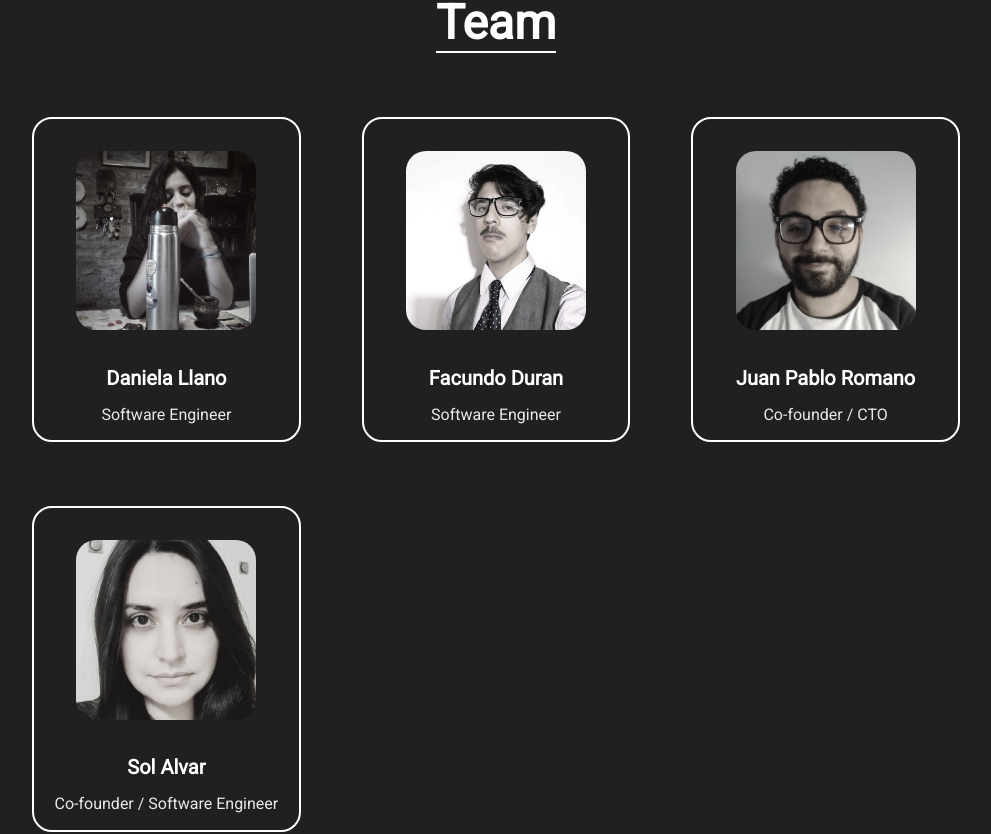
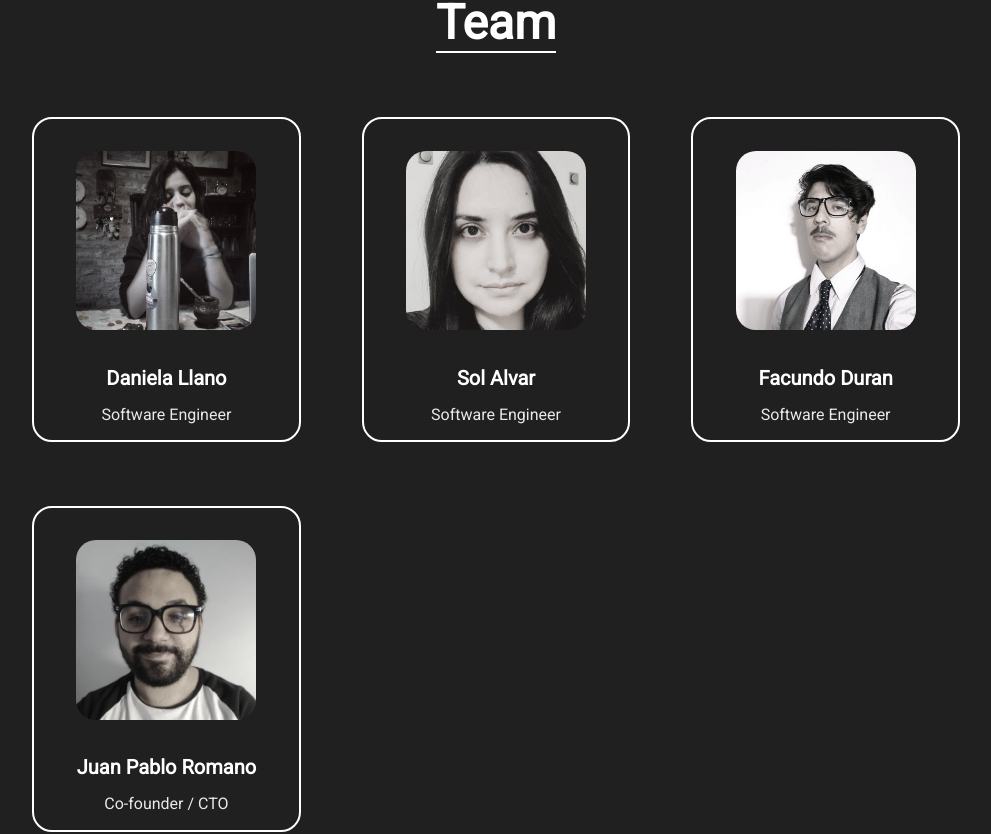
Before and after one commit to mlab-ar/site2022, a React (Create React App) app: page / in a window 1280 px wide. Shown: the part 4727-5561 px from the top of the page, without its empty margins (144-1135 px from the left). Built offline with nearby package versions, Linux system fonts and the light colour scheme; a web font is replaced by a local one.

Commit message:
dark theme

```diff
--- a/src/components/sections/Team.js
+++ b/src/components/sections/Team.js
@@ -121,9 +121,9 @@ const Team = () => {
       <Title>Team</Title>
       <Container>
         <MemberComponent img={dani} name="Daniela Llano" position="Software Engineer" />
+        <MemberComponent img={sol} name="Sol Alvar" position="Software Engineer" />
         <MemberComponent img={facu} name="Facundo Duran" position="Software Engineer" />
         <MemberComponent img={jpr} name="Juan Pablo Romano" position="Co-founder / CTO" />
-        <MemberComponent img={sol} name="Sol Alvar" position="Co-founder / Software Engineer" />
       </Container>
     </Section>
   )
```
